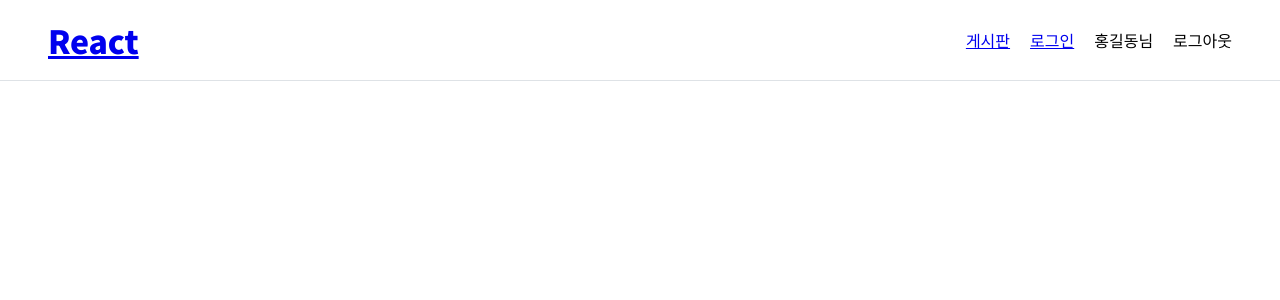
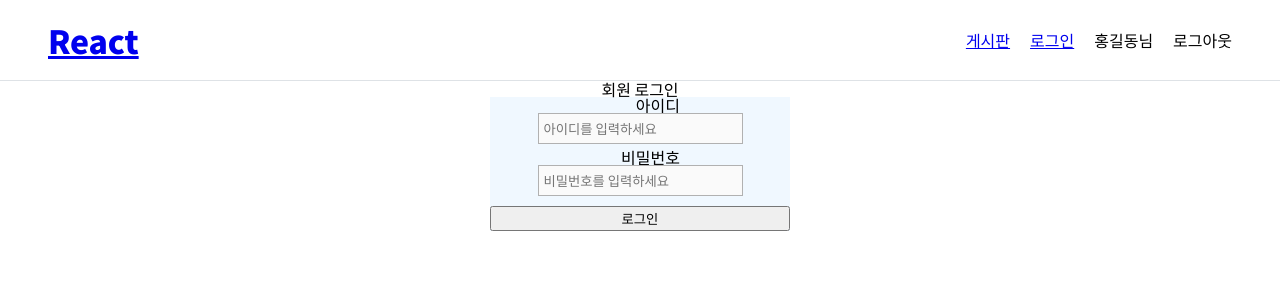
Before and after one commit to sannimdev/react-spring1, a React (Create React App) app: page /member/login in a window 1280 px wide. Shown: the top 300 px of the page. Built offline with nearby package versions, Linux system fonts and the light colour scheme.

Commit message:
로그인 페이지 작성

```diff
--- a/src/App.js
+++ b/src/App.js
@@ -14,6 +14,7 @@ function App() {
         <Route path="/board" component={Board} exact />
         <Route path="/board/:command" component={Board} />
         <Route path="/member" component={Member} exact />
+        <Route path="/member/login" component={Member} exact />
       </Switch>
     </div>
   );
--- /dev/null
+++ b/src/Components/LoginInput.js
@@ -0,0 +1,36 @@
+import React from "react";
+import styled from "styled-components";
+
+const Label = styled.label`
+  display: block;
+  & > span {
+    display: inline-block;
+    width: 100px;
+    text-align: right;
+    margin-right: 20px;
+  }
+  & > input {
+    padding: 5px;
+    border: 1px solid #b1b1b1;
+    background-color: #fafafa;
+  }
+  & + & {
+    margin-top: 5px;
+  }
+`;
+
+function Input({ type = "text", value, setValue, labelText, placeholder }) {
+  return (
+    <Label>
+      <span>{labelText}</span>
+      <input
+        type={type}
+        value={value}
+        onChange={(e) => setValue(e.target.value)}
+        placeholder={placeholder}
+      />
+    </Label>
+  );
+}
+
+export default Input;
--- a/src/Routes/Member.js
+++ b/src/Routes/Member.js
@@ -1,7 +1,97 @@
-import React from "react";
+import React, { useReducer, useState, useEffect } from "react";
+import styled from "styled-components";
+import LoginInput from "../Components/LoginInput";
+
+//useReducer 복습
+const ACTION_LOADING = "LOADING";
+const ACTION_SUCCESS = "SUCCESS";
+const ACTION_ERROR = "ERROR";
+
+const initialState = {
+  loading: false,
+  data: null,
+  error: null,
+};
+
+function reducer(state, action) {
+  switch (action.type) {
+    case ACTION_LOADING:
+      return {
+        loading: true,
+        data: null,
+        error: null,
+      };
+    case ACTION_SUCCESS:
+      return {
+        loading: false,
+        data: action.data,
+        error: null,
+      };
+    case ACTION_ERROR:
+      return {
+        loading: false,
+        data: null,
+        error: action.error,
+      };
+    default:
+      return new Error(`Unhandled Action Error :${action.type}`);
+  }
+}
+
+const Button = styled.button`
+  width: 100%;
+`;
+
+const Wrapper = styled.div`
+  max-width: 1080px;
+  margin: 0 auto;
+
+  & > h1 + div {
+    background-color: aliceblue;
+    width: 300px;
+    margin: 0 auto;
+
+    ${Button} {
+      margin-top: 10px;
+    }
+  }
+`;
 
 function Member() {
-  return <div>Member</div>;
+  const [id, setId] = useState("");
+  const [pw, setPw] = useState("");
+
+  const [state, dispatch] = useReducer(reducer, initialState);
+
+  const onClick = (e) => {
+    e.preventDefault();
+  };
+
+  return (
+    <Wrapper>
+      <h1>회원 로그인</h1>
+      <div>
+        <form>
+          <LoginInput
+            value={id}
+            setValue={setId}
+            labelText={"아이디"}
+            placeholder={"아이디를 입력하세요"}
+          />
+          <LoginInput
+            type="password"
+            value={pw}
+            setValue={setPw}
+            labelText={"비밀번호"}
+            placeholder={"비밀번호를 입력하세요"}
+          />
+          <Button type="submit" onClick={(e) => onClick(e)}>
+            로그인
+          </Button>
+        </form>
+      </div>
+    </Wrapper>
+  );
 }
 
 export default Member;
```
